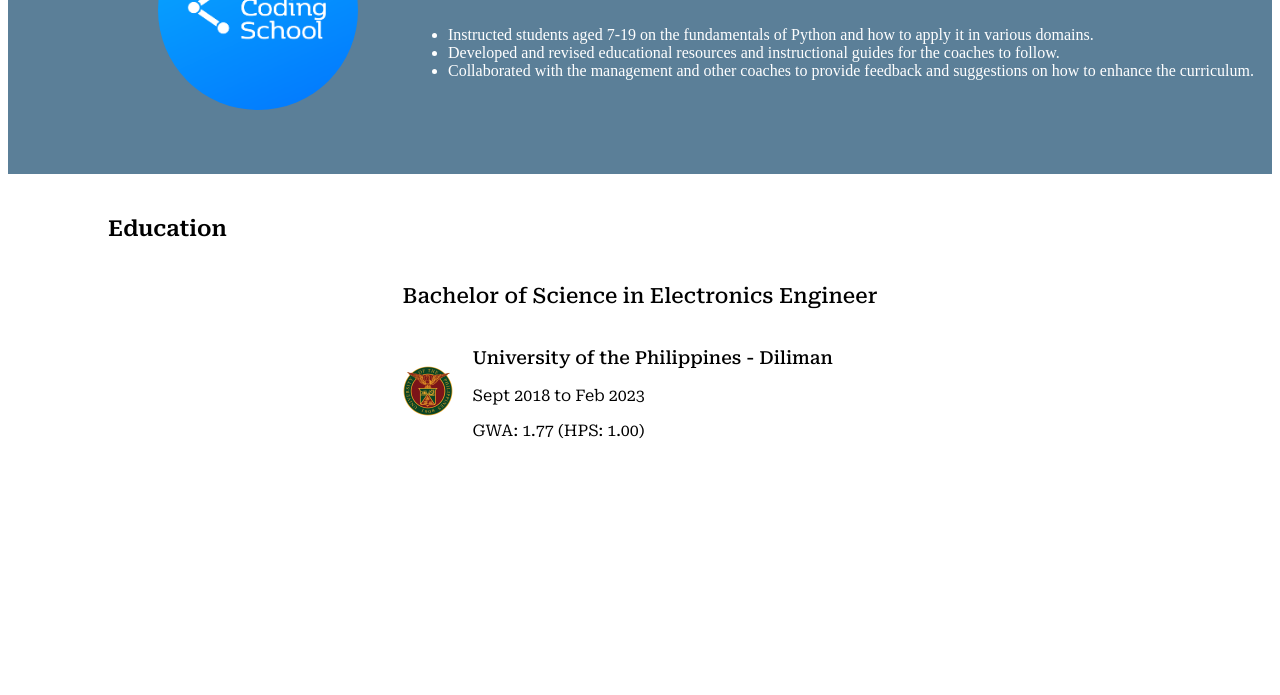
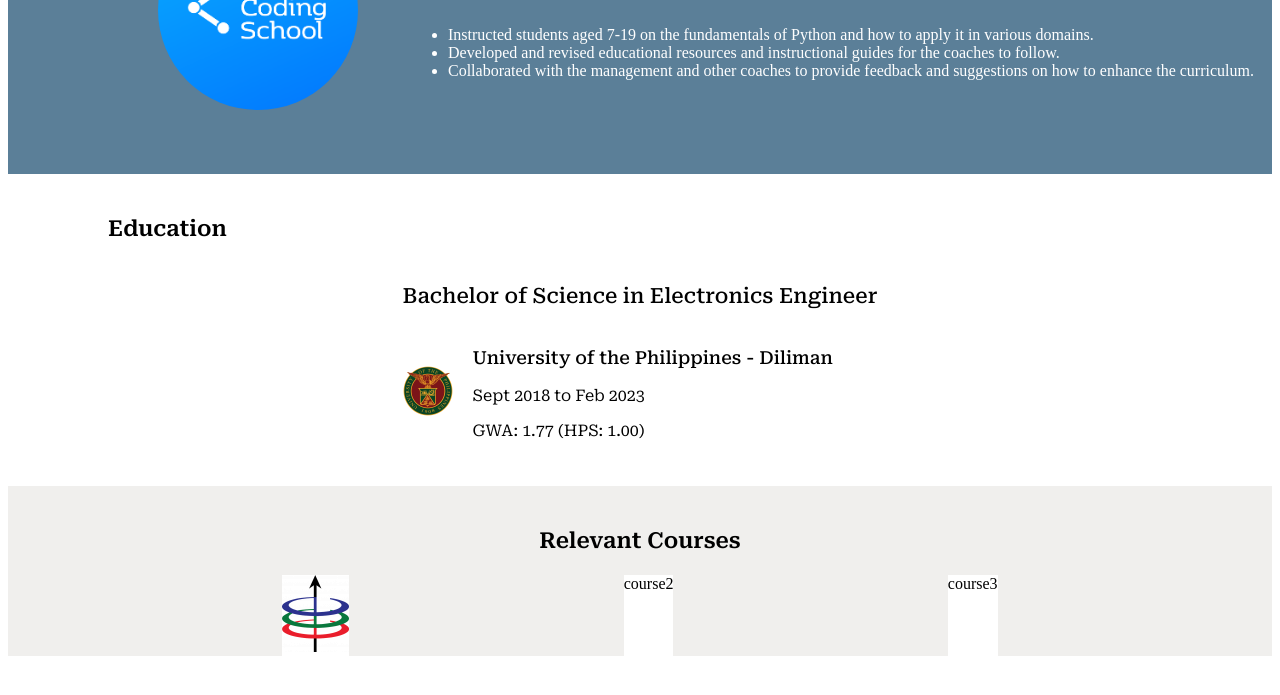
Before and after one commit to jervinjosh68/portfolio, a plain HTML site: page index.html in a window 1280 px wide. Shown: the part 1437-2132 px from the top of the page. Drawn offline with nearby package versions, Linux system fonts and the light colour scheme.

Commit message:
fixed photos added course page

```diff
--- a/index.html
+++ b/index.html
@@ -223,6 +223,7 @@
     .educ_page{
       display: flex;
       justify-content: center;
+      padding-bottom: 30px;
     }
     .educ_description_box{
       display: flex;
@@ -259,6 +260,22 @@
     .educ_degree{
       font-weight: 500;
       font-size: 21px;
+    }
+    .course_page{
+      background-color: #f0efed;
+      display: flex;
+      justify-content: space-evenly;
+
+    }
+    .course_page_header{
+      font-weight: 600;
+      font-size: 22px;
+      padding-top: 20px;
+      text-align: center;
+      background-color: #f0efed;
+    }
+    .course_box{
+      background-color: white;
     }
   </style>
 </head>
@@ -392,7 +409,7 @@
     </div>
     <div class="exp_page">
       <div  class="company_logo_box">
-        <img class="tcs_logo" src="/photos/tcs.png">
+        <img class="tcs_logo" src="./photos/tcs.png">
       </div>
       <div class="exp_description_box">
         <div class="job_title">
@@ -426,7 +443,7 @@
         </div>
         <div class="educ_univ">
           <div class ="univ_logo_box">
-            <img class="univ_logo" src="/photos/UNIVERSITY OF THE PHILIPPINES.png">
+            <img class="univ_logo" src="./photos/UNIVERSITY OF THE PHILIPPINES.png">
           </div>
           <div class="univ_desc_box">
             <p class="univ_name"> University of the Philippines - Diliman </p>
@@ -436,6 +453,30 @@
         </div>
       </div>
     </div>
+    <div class="course_page_header">
+      <p>Relevant Courses</p>
+    </div>
+    <div class="course_page">
+      <div class="course_box">
+        <div class="course_box_header">
+          <div class="course_icon">
+            <img src="./photos/eeei.png">
+          </div>
+          <div class="course_name">
+
+          </div>
+        </div>
+        <div class="course_box_body">
+
+        </div>
+      </div>
+      <div class="course_box">
+        course2
+      </div>
+      <div class="course_box">
+        course3
+      </div>
+    </div>
     <div class="page">
 
     </div>
```
